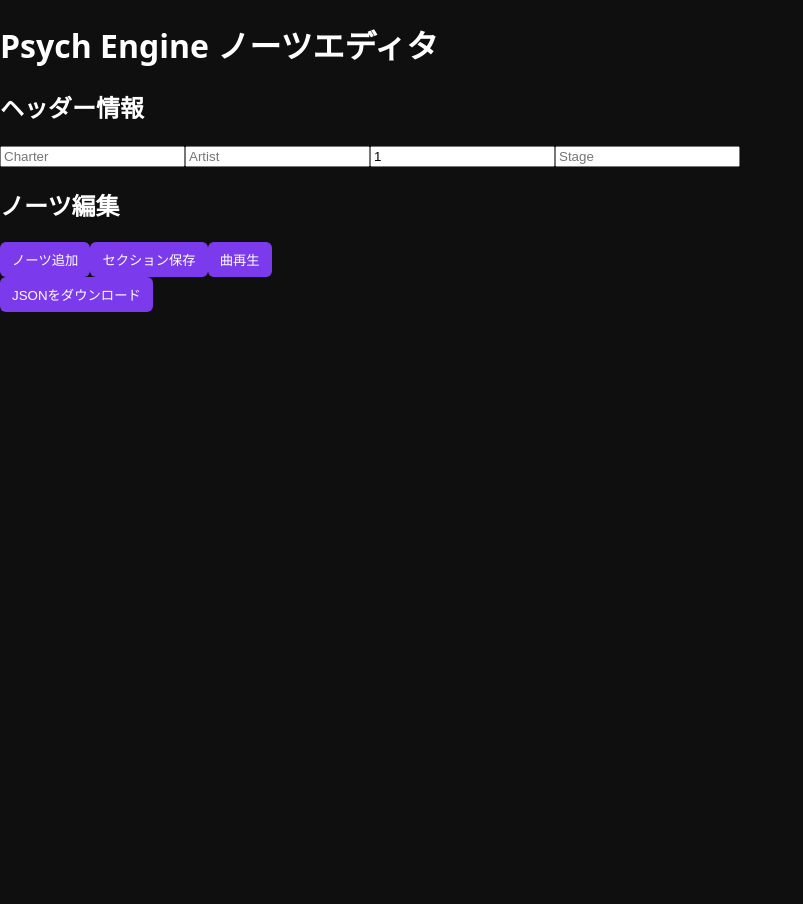
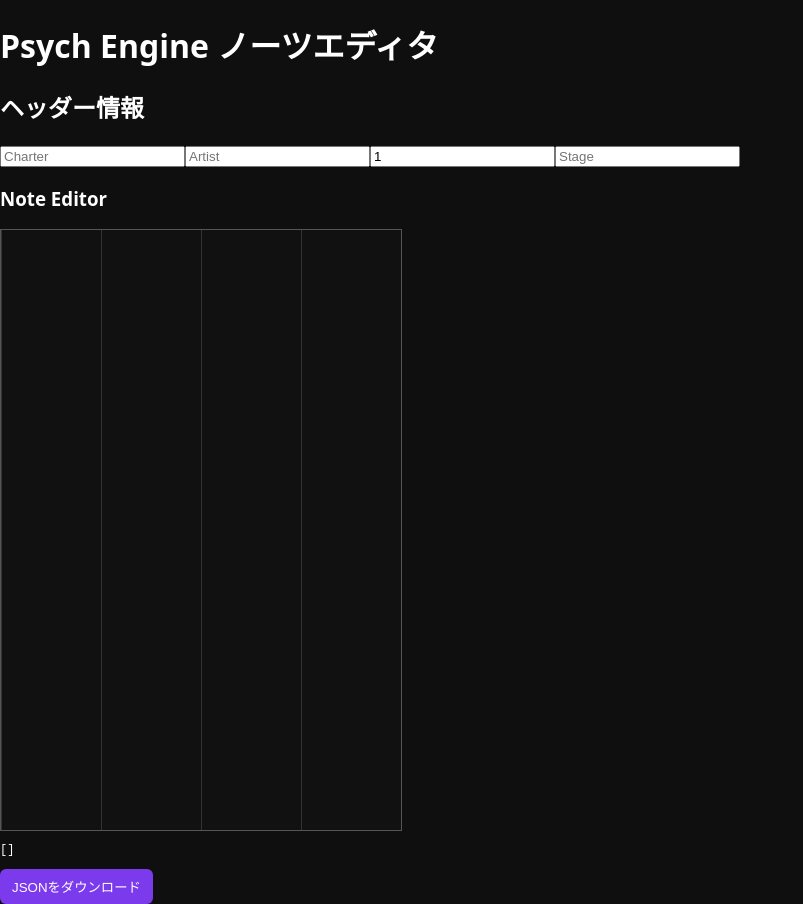
Before and after one commit to Ryouse1/psychengineeditor, a React (Vite) app: page / in a window 1280 px wide. Shown: the whole page, without its empty margins (0-803 px from the left). Before the commit the page ends 800 px from the top, so only its background shows below. Built offline with nearby package versions, Linux system fonts and the light colour scheme.

Commit message:
Update NoteEditor.jsx

```diff
--- a/src/components/NoteEditor.jsx
+++ b/src/components/NoteEditor.jsx
@@ -1,75 +1,71 @@
 import { useState } from "react";
-import { Howl } from "howler";
 
-export default function NoteEditor({ songData, setSongData }) {
-  const [sectionNotes, setSectionNotes] = useState([]);
-  const [audio, setAudio] = useState(null);
+const LANES = 4;
+const WIDTH = 400;
+const HEIGHT = 600;
+const NOTE_SIZE = 20;
 
-  const addNote = () => {
-    setSectionNotes([...sectionNotes, [0, 0, 0]]);
-  };
+export default function NoteEditor() {
+  const [notes, setNotes] = useState([]);
 
-  const updateNote = (index, note) => {
-    const newNotes = [...sectionNotes];
-    newNotes[index] = note;
-    setSectionNotes(newNotes);
-  };
+  const handleClick = (e) => {
+    const rect = e.currentTarget.getBoundingClientRect();
+    const x = e.clientX - rect.left;
+    const y = e.clientY - rect.top;
 
-  const saveSection = () => {
-    setSongData({
-      ...songData,
-      song: {
-        ...songData.song,
-        notes: [...songData.song.notes, { sectionNotes, sectionBeats: 4, mustHitSection: true }]
-      }
-    });
-    setSectionNotes([]);
-  };
+    const lane = Math.floor(x / (WIDTH / LANES));
+    const time = Math.floor((HEIGHT - y) * 10); // 仮：px → ms
 
-  const playAudio = () => {
-    if (!audio) {
-      const howl = new Howl({ src: ["/public/assets/sample.mp3"] });
-      setAudio(howl);
-      howl.play();
-    } else {
-      audio.play();
-    }
+    setNotes([...notes, { time, lane, length: 0 }]);
   };
 
   return (
-    <div className="p-2 border rounded mb-4">
-      <h2 className="font-bold mb-2">ノーツ編集</h2>
-      {sectionNotes.map((note, i) => (
-        <div key={i} className="flex gap-2 mb-1">
-          <input
-            type="number"
-            value={note[0]}
-            onChange={e => updateNote(i, [parseFloat(e.target.value), note[1], note[2]])}
-            className="border p-1 w-20"
+    <div>
+      <h3>Note Editor</h3>
+
+      <div
+        onClick={handleClick}
+        style={{
+          position: "relative",
+          width: WIDTH,
+          height: HEIGHT,
+          border: "1px solid #555",
+          background: "#111"
+        }}
+      >
+        {/* レーン */}
+        {[...Array(LANES)].map((_, i) => (
+          <div
+            key={i}
+            style={{
+              position: "absolute",
+              left: (WIDTH / LANES) * i,
+              width: WIDTH / LANES,
+              height: "100%",
+              borderLeft: "1px solid #333"
+            }}
           />
-          <input
-            type="number"
-            value={note[1]}
-            onChange={e => updateNote(i, [note[0], parseInt(e.target.value), note[2]])}
-            className="border p-1 w-20"
+        ))}
+
+        {/* ノーツ */}
+        {notes.map((n, i) => (
+          <div
+            key={i}
+            style={{
+              position: "absolute",
+              width: NOTE_SIZE,
+              height: NOTE_SIZE,
+              background: "#22c55e",
+              left: n.lane * (WIDTH / LANES) + (WIDTH / LANES) / 2 - NOTE_SIZE / 2,
+              top: HEIGHT - n.time / 10 - NOTE_SIZE / 2
+            }}
           />
-          <input
-            type="number"
-            value={note[2]}
-            onChange={e => updateNote(i, [note[0], note[1], parseFloat(e.target.value)])}
-            className="border p-1 w-20"
-          />
-        </div>
-      ))}
-      <button onClick={addNote} className="px-2 py-1 bg-green-600 text-white rounded mr-2">
-        ノーツ追加
-      </button>
-      <button onClick={saveSection} className="px-2 py-1 bg-blue-600 text-white rounded mr-2">
-        セクション保存
-      </button>
-      <button onClick={playAudio} className="px-2 py-1 bg-purple-600 text-white rounded">
-        曲再生
-      </button>
+        ))}
+      </div>
+
+      <pre style={{ fontSize: 12 }}>
+        {JSON.stringify(notes, null, 2)}
+      </pre>
     </div>
   );
 }
```
